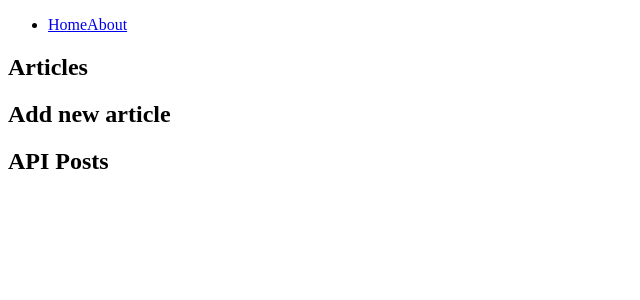
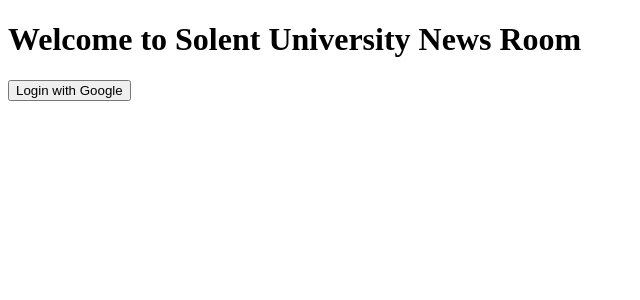
Before and after one commit to hexblend/react-newsroom, a React (Create React App) app: page / in a window 1280 px wide. Shown: the top 300 px of the page, without its empty margins (0-640 px from the left). Built offline with nearby package versions, Linux system fonts and the light colour scheme.

Commit message:
Home page jsx

```diff
--- a/src/js/components/App.js
+++ b/src/js/components/App.js
@@ -1,22 +1,20 @@
-import React from "react";
+import React from 'react';
 import {
 	BrowserRouter as Router,
 	Switch,
-  Route
-} from "react-router-dom";
+	Route,
+} from 'react-router-dom';
 
-import Nav from '../components/Nav';
 import Home from '../pages/Home';
-import About from '../pages/About';
+import News from '../pages/News';
 
 export default function App() {
 	return (
 		<Router>
 			<>
-        <Nav />
 				<Switch>
 					<Route exact path="/" component={Home} />
-          <Route path="/about" component={About} />
+					<Route path="/news" component={News} />
 				</Switch>
 			</>
 		</Router>
--- /dev/null
+++ b/src/js/components/elements/Button.js
@@ -0,0 +1,24 @@
+import React from 'react';
+import PropTypes from 'prop-types';
+
+function Button(props) {
+	const { type, text } = props;
+	return (
+		<>
+			<button
+				className={`btn ${
+					type === 'primary' && 'btn-primary'
+				} `}
+			>
+				{text}
+			</button>
+		</>
+	);
+}
+
+Button.propTypes = {
+	type: PropTypes.string.isRequired,
+	text: PropTypes.string.isRequired,
+};
+
+export default Button;
--- a/src/js/pages/About.js
+++ /dev/null
@@ -1,10 +0,0 @@
-import React from 'react';
-
-const About = () => {
-    return (
-        <div className="About">
-            <h1>About</h1>
-        </div>
-    );
-}
-export default About;
--- a/src/js/pages/Home.js
+++ b/src/js/pages/Home.js
@@ -1,17 +1,14 @@
 import React from 'react';
+import { Link } from 'react-router-dom';
+import Button from '../components/elements/Button';
 
 const Home = () => {
 	return (
 		<div className="Home">
-			<div>
-				<h2>Articles</h2>
-			</div>
-			<div>
-				<h2>Add new article</h2>
-			</div>
-			<div>
-				<h2>API Posts</h2>
-			</div>
+			<h1>Welcome to Solent University News Room</h1>
+			<Link to="/">
+				<Button text="Login with Google" type="primary" />
+			</Link>
 		</div>
 	);
 };
--- /dev/null
+++ b/src/js/pages/News.js
@@ -0,0 +1,10 @@
+import React from 'react';
+
+const News = () => {
+	return (
+		<div className="News">
+			<h1>News</h1>
+		</div>
+	);
+};
+export default News;
```
Also changed, not shown: public/img/home-bg.jpg (added). Lines whose indentation alone changed are shown as unchanged.
